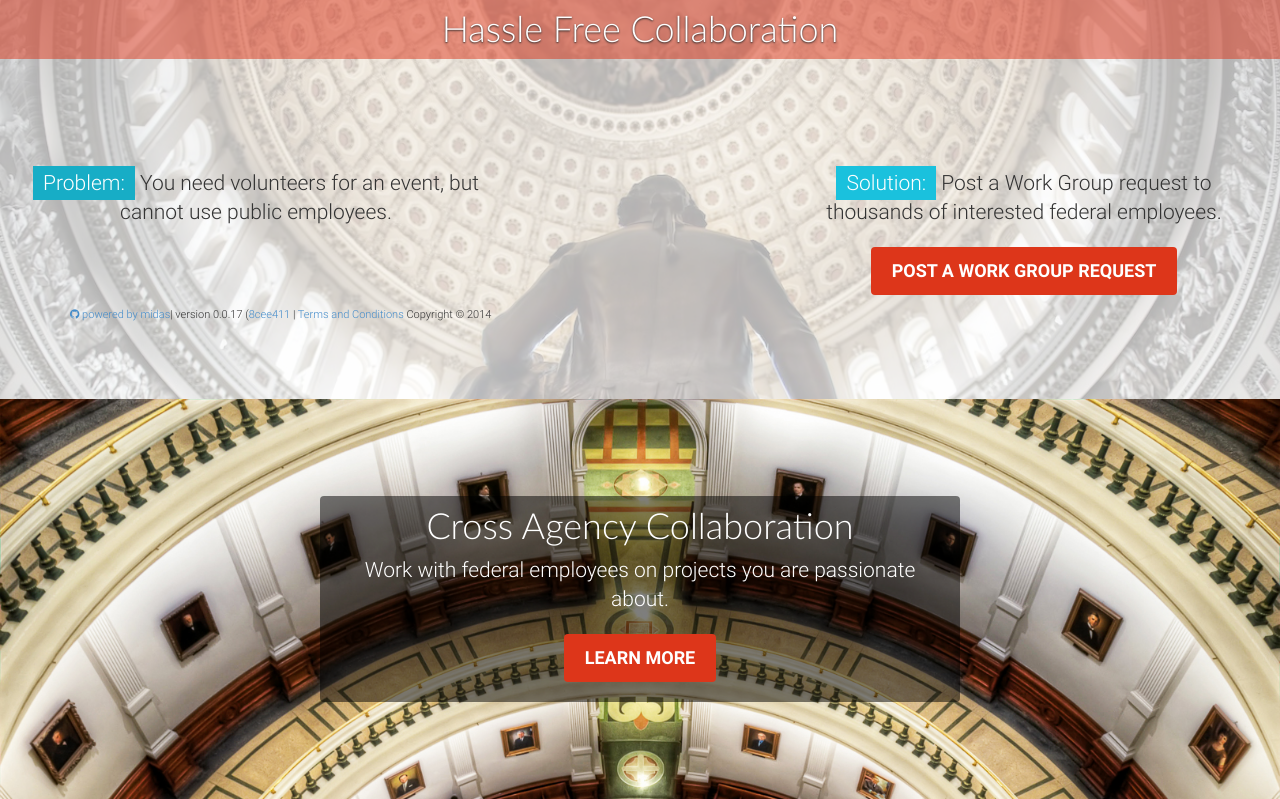
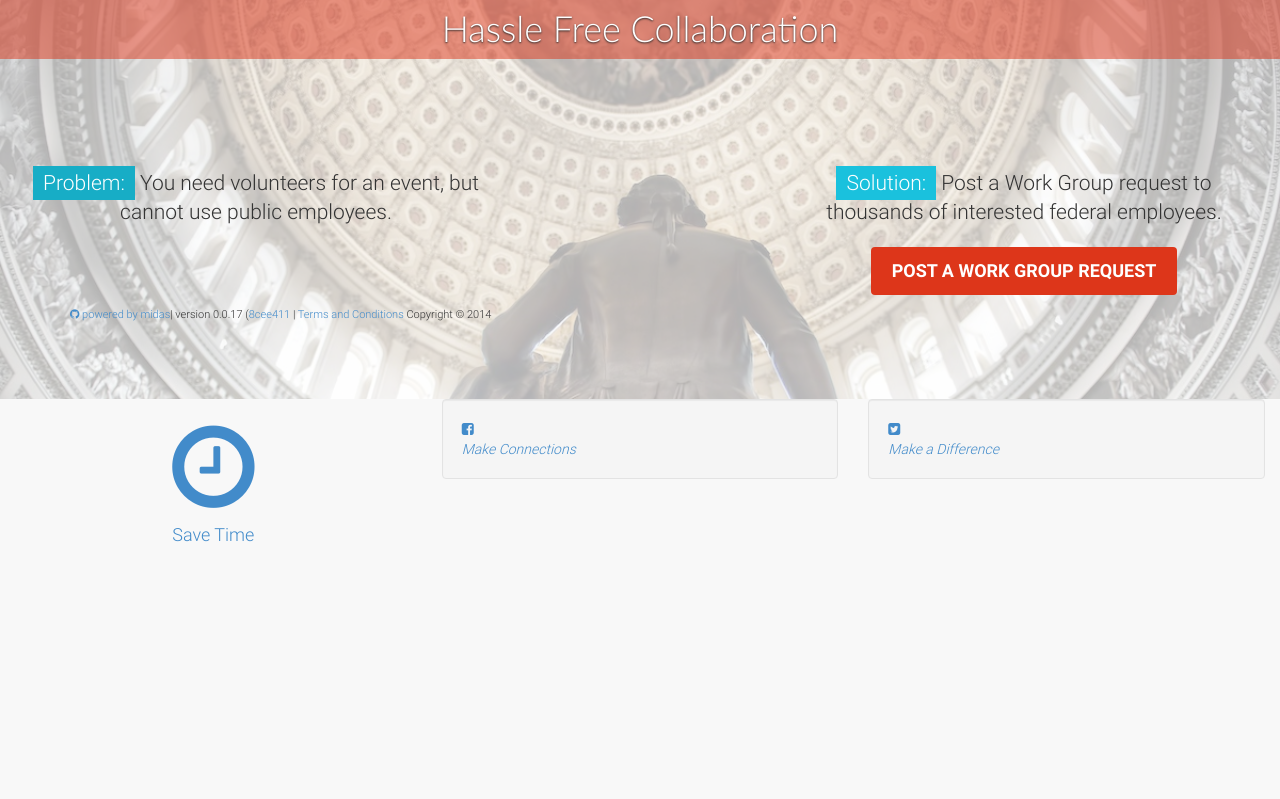
Before and after one commit to alwaysbrightblue/midas-bs, a PHP site: page / in a window 1280 px wide. Shown: the part 474-1273 px from the top of the page. Run offline with PHP 8.4, Linux system fonts and the light colour scheme; some libraries are stand-ins or nearby versions.

Commit message:
change the container class call within sections.  removed, added to sections after in index.

```diff
--- a/assets/styles/application.css
+++ b/assets/styles/application.css
@@ -1378,40 +1378,22 @@ ul.task-tags > li {
 .btn-midas:active {
   color: #eee;
 }
-.trans-cover-white {
-  content: "";
-  background: rgba(255, 255, 255, 0.7);
-  height: 100%;
-  width: auto;
-  z-index: 10000;
-}
-.splash-wrap {
-  height: 400px;
-}
-#scenario1.splash-wrap {
-  background: url(/sections/hp/scenario1/images/capitol-rotunda-floor-9.jpg);
+#splash2.splash-wrap {
+  background-image: url(/sections/hp/splash2/images/capitol-rotunda-floor-6.jpg);
   background-repeat: no-repeat;
   background-size: cover;
 }
-#splash-center-top {
+.splash-wrap {
+  position: relative;
+  height: 400px;
+}
+#splash-center {
   position: absolute;
-  top: 10%;
+  top: 50%;
   left: 50%;
   transform: translate(-50%, -50%);
 }
-#splash-left {
-  float: left;
-  width: 40%;
-  margin-top: 80px;
-  padding: 20px;
-}
-#splash-right {
-  float: right;
-  width: 40%;
-  margin-top: 80px;
-  padding: 20px;
-}
-.splash-text {
+#splash-center {
   color: white;
   background-color: #000000;
   background-color: rgba(0, 0, 0, 0.5);
@@ -1446,3 +1428,161 @@ ul.task-tags > li {
 .btn-midas:active {
   color: #eee;
 }
+.start-hidden {
+  display: none!important;
+}
+.dealer-social {
+  list-style-type: none;
+  position: relative;
+  padding: 0;
+}
+.dealer-social li {
+  line-height: 2;
+  padding: 0 20px 20px 0;
+  display: inline-block;
+  position: relative;
+}
+.dealer-social-icon {
+  position: absolute;
+  top: 0;
+}
+.dealer-social-title {
+  margin: 0 0 0 33px;
+}
+.hero-wrapper {
+  text-align: center;
+}
+.hero-wrapper .hero-widget {
+  position: relative;
+  margin: 0 auto;
+  display: inline-block;
+  text-align: center;
+  padding-top: 20px;
+  padding-bottom: 20px;
+}
+.hero-wrapper .hero-widget.well {
+  background-color: transparent;
+  border: none;
+  box-shadow: none;
+  -webkit-box-shadow: none;
+}
+.hero-wrapper .icon {
+  display: block;
+  margin-bottom: 10px;
+  text-align: center;
+}
+@media screen and (min-width: 320px) {
+  .hero-wrapper .icon {
+    font-size: 60px;
+    line-height: 60px;
+  }
+}
+@media screen and (min-width: 992px) {
+  .hero-wrapper .icon {
+    font-size: 96px;
+    line-height: 96px;
+  }
+}
+.hero-wrapper var {
+  display: block;
+  font-style: normal;
+  clear: both;
+}
+@media screen and (min-width: 320px) {
+  .hero-wrapper var {
+    font-size: 14px;
+    line-height: 14px;
+    height: 32px;
+  }
+}
+@media screen and (min-width: 992px) {
+  .hero-wrapper var {
+    font-size: 18px;
+    line-height: 18px;
+    height: 40px;
+  }
+}
+.hero-widget label {
+  font-weight: 200;
+}
+.hero-widget .options {
+  margin-top: 10px;
+}
+@media screen and (min-width: 320px) {
+  .well {
+    padding: 10px;
+  }
+}
+@media screen and (min-width: 992px) {
+  .well {
+    padding: 19px;
+  }
+}
+.trans-cover-white {
+  content: "";
+  background: rgba(255, 255, 255, 0.7);
+  height: 100%;
+  width: auto;
+  z-index: 10000;
+}
+.splash-wrap {
+  height: 400px;
+}
+#scenario1.splash-wrap {
+  background: url(/sections/hp/scenario1/images/capitol-rotunda-floor-9.jpg);
+  background-repeat: no-repeat;
+  background-size: cover;
+}
+#splash-center-top {
+  position: absolute;
+  top: 10%;
+  left: 50%;
+  transform: translate(-50%, -50%);
+}
+#splash-left {
+  float: left;
+  width: 40%;
+  margin-top: 80px;
+  padding: 20px;
+}
+#splash-right {
+  float: right;
+  width: 40%;
+  margin-top: 80px;
+  padding: 20px;
+}
+.splash-text {
+  color: white;
+  background-color: #000000;
+  background-color: rgba(0, 0, 0, 0.5);
+  padding: 10px 20px;
+  -webkit-border-radius: 4px;
+  border-radius: 4px;
+}
+.btn-midas {
+  background: #dd361a;
+  color: white;
+  padding: 10px 20px;
+  margin-bottom: 10px;
+  text-transform: uppercase;
+  font-size: 18px;
+  font-weight: 900;
+  -webkit-transition: all 300ms linear;
+  -moz-transition: all 300ms linear;
+  -o-transition: all 300ms linear;
+  -ms-transition: all 300ms linear;
+  transition: all 300ms linear;
+}
+.btn-midas:hover,
+.btn-midas:focus {
+  background: #c63017;
+  color: white;
+  -webkit-transition: all 300ms linear;
+  -moz-transition: all 300ms linear;
+  -o-transition: all 300ms linear;
+  -ms-transition: all 300ms linear;
+  transition: all 300ms linear;
+}
+.btn-midas:active {
+  color: #eee;
+}
--- a/index.php
+++ b/index.php
@@ -10,4 +10,6 @@
 	<?php include $docRoot.'/sections/hp/splash1/splash1.php'; // this is the main splash image.  can change to carousel?>
 	<?php include $docRoot.'/sections/hp/scenario1/scenario1.php'; // this is a scenario section?>
 	<?php include $docRoot.'/sections/hp/splash3/splash3.php'; // this is a info section?>
+	<div class="container-fluid padding-left-none padding-right-none" id="container">
+
 <?php include('footer.php'); ?> <?php // ending div tag for .container is in here ?>
--- a/less/application.less
+++ b/less/application.less
@@ -1515,4 +1515,5 @@ ul.task-tags > li {
 
 @import '../sections/hp/splash1/splash1.less';
 @import '../sections/hp/splash2/splash2.less';
+@import '../sections/hp/splash3/splash3.less';
 @import '../sections/hp/scenario1/scenario1.less';
--- a/sections/hp/scenario1/scenario1.php
+++ b/sections/hp/scenario1/scenario1.php
@@ -24,6 +24,3 @@
 </div><!-- /.splash-wrap-->
 </div><!-- /.trans-cover-white -->
 </div><!-- /.container-fluid-->
-
-<!-- we have to restart the container class here because we have a closing div tag in the footer.php file -->
-<div class="container-fluid padding-left-none padding-right-none" id="container">
--- a/sections/hp/splash2/splash2.php
+++ b/sections/hp/splash2/splash2.php
@@ -13,6 +13,3 @@
 </div><!-- /#splash -->
 </div><!-- /.splash-wrap -->
 </div><!-- /.container-fluid-->
-
-<!-- we have to restart the container class here because we have a closing div tag in the footer.php file -->
-<div class="container-fluid padding-left-none padding-right-none" id="container">
--- a/sections/hp/splash3/splash3.php
+++ b/sections/hp/splash3/splash3.php
@@ -5,14 +5,49 @@
 // getting the idea out. - Gabe Lloyd, Oct 6 2014 ?>
 
 <div class="container-fluid padding-left-none padding-right-none" id="container">
-<div class="splash-wrap" id="splash2">
-	<div id="splash-center">
-	<h1 class="text-center">Cross Agency Collaboration</h1>
-	<p class="lead text-center">Work with federal employees on projects you are passionate about.</p>
-	<div class="text-center"><a href="#"><button class="btn btn-midas" id="center">Learn More</button></a></div>
-</div><!-- /#splash -->
+<div class="splash-wrap">
+	<div class="col-md-4">
+	<div class="hero-wrapper" id="fs">
+      <div class="hero-widget well" id="allstar">
+            <a href="#">
+            <div class="icon">
+                 <i class="fa fa-clock-o"></i>
+            </div>
+            <div class="text">
+                <var>Save Time</var>
+              </a>
+            </div>
+        </div>
+	    </div>
+	</div>
+    <div class="col-md-4">
+      <div class="hero-widget well" id="facebook">
+            <a href="#" target="_blank">
+            <div class="icon">
+                 <i class="fa fa-facebook-square"></i>
+            </div>
+            <div class="text">
+                <var>Make Connections</var>
+              </a>
+
+            </div>
+
+       </div>
+    </div>
+    <div class="col-md-4">
+        <div class="hero-widget well" id="twitter">
+            <a href="#" target="_blank">
+            <div class="icon">
+                 <i class="fa fa-twitter-square"></i>
+            </div>
+            <div class="text">
+                <var>Make a Difference</var>
+              </a>
+
+            </div>
+
+        </div>
+    </div>
+
 </div><!-- /.splash-wrap -->
 </div><!-- /.container-fluid-->
-
-<!-- we have to restart the container class here because we have a closing div tag in the footer.php file -->
-<div class="container-fluid padding-left-none padding-right-none" id="container">
```
Also changed, not shown: sections/hp/splash3/splash3.less (+92 -0 lines), 1 other file.
